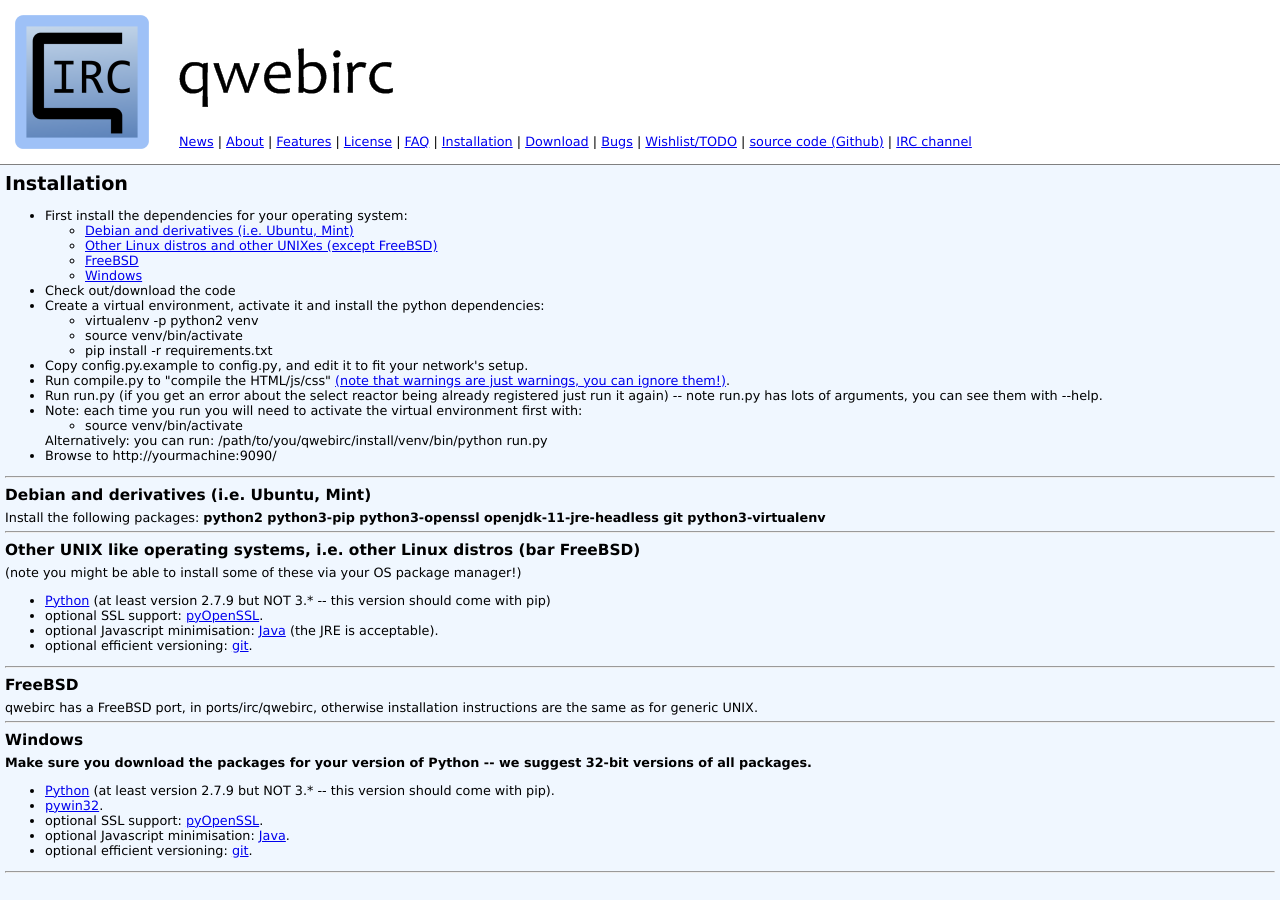
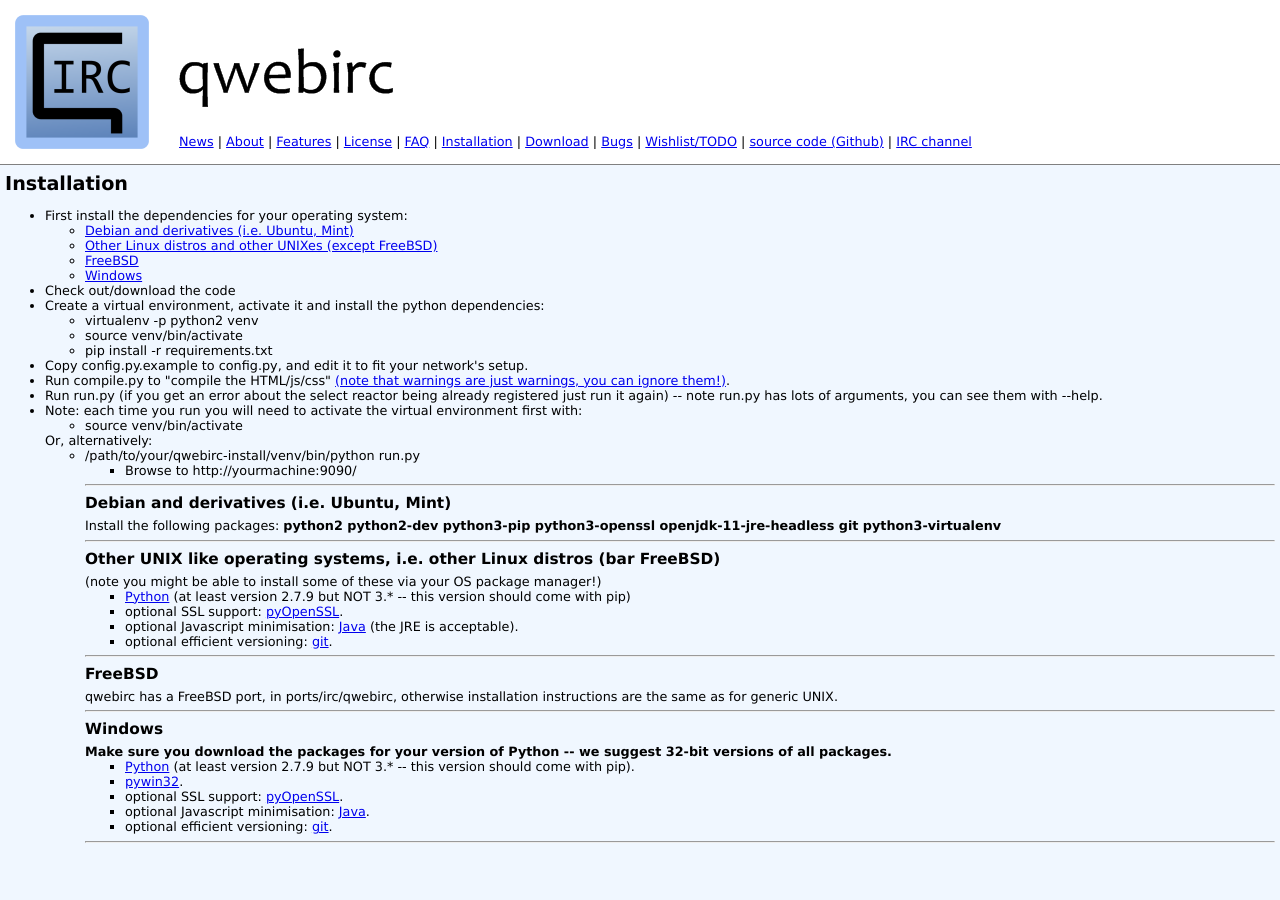
Before and after one commit to qwebirc/qwebirc-website, a Jekyll site: the page built from installation.html, in a window 1280 px wide. Built offline with Jekyll 4.4.1, drawn with Linux system fonts in a browser that asks for light colours.

Commit message:
Update installation.html
(debian 11)

```diff
--- a/installation.html
+++ b/installation.html
@@ -26,7 +26,12 @@
   <ul>
       <li>source venv/bin/activate</li>
   </ul>
-  Alternatively: you can run: /path/to/you/qwebirc/install/venv/bin/python run.py</li>
+
+  Or, alternatively:
+    <ul>
+        <li>/path/to/your/qwebirc-install/venv/bin/python run.py</li>
+    <ul>
+  </li>
   <li>Browse to http://yourmachine:9090/</li>
 </ul>
 
@@ -37,7 +42,7 @@
 
 Install the following packages:
 
-<b>python2 python3-pip python3-openssl openjdk-11-jre-headless git python3-virtualenv</b>
+<b>python2 python2-dev python3-pip python3-openssl openjdk-11-jre-headless git python3-virtualenv</b>
 
 <hr/>
 
```
